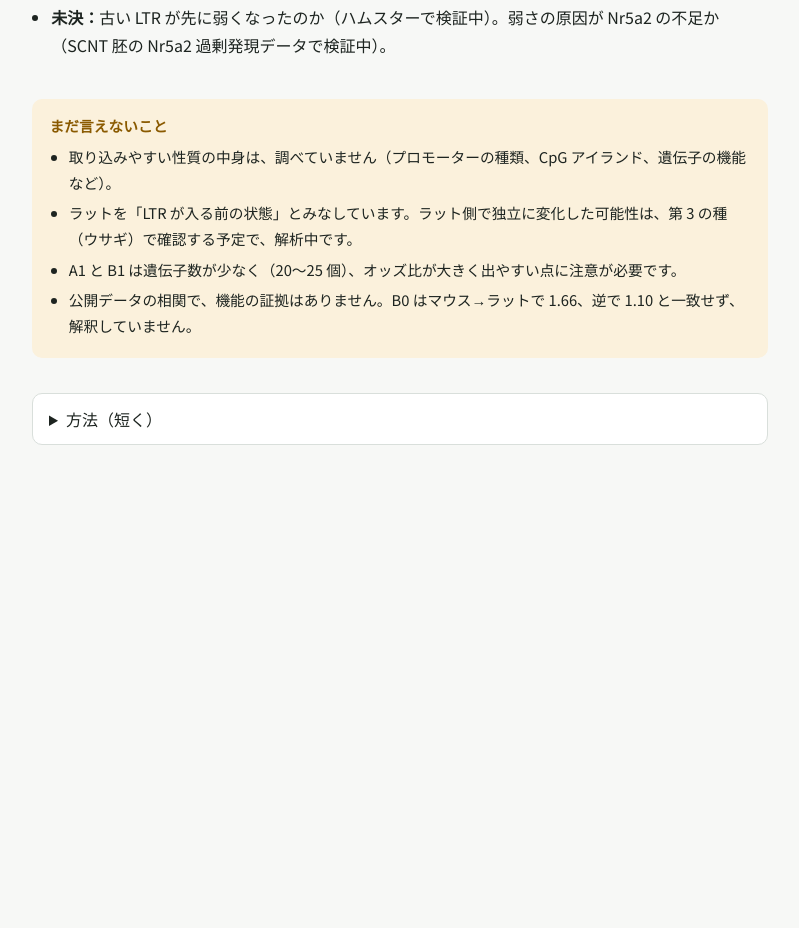
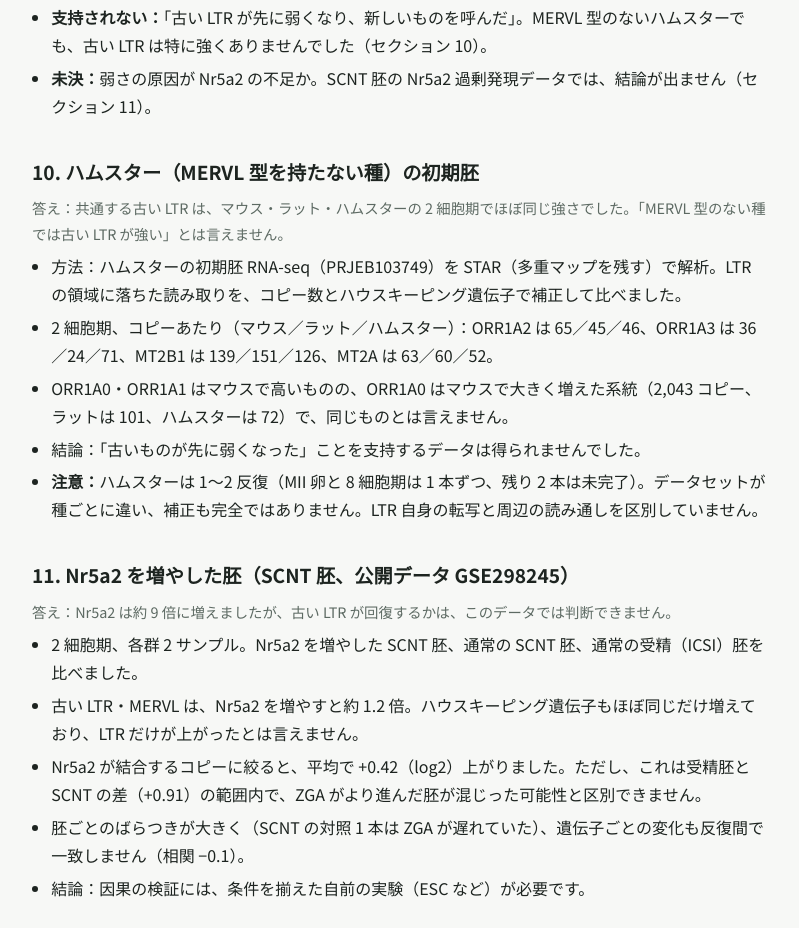
Before and after one commit to BatoriTakayuki/zga-gekokujo, a plain HTML site: page chim_cases.html in a window 1280 px wide. Shown: the part 6112-7040 px from the top of the page, without its empty margins (240-1039 px from the left). Before the commit the page ends 6629 px from the top, so only its background shows below. Drawn offline with Linux system fonts and the light colour scheme; a web font is replaced by a local one.

Commit message:
Add hamster (MERVL-less) comparison and Nr5a2 OE (SCNT) results; update Sry comparison
Co-Authored-By: Claude Sonnet 5.5 <noreply@anthropic.com>

```diff
--- a/chim_cases.html
+++ b/chim_cases.html
@@ -218,7 +218,32 @@ summary{cursor:pointer;font-weight:500}
   <ul>
     <li><b>合う：</b>座（ZGA で LTR が働く機能）は保存。最上位の因子（Dux）は速く進化。閾値より上なら機能低下が許される。新しいものは同じ LTR の家系から生まれ、自分で増える。座は空けられない。</li>
     <li><b>合わない：</b>「ほぼ中立な変異で衰える」は、結合配列については支持されません（配列は保たれている）。遺伝子ごとの乗り換えも、少数です。</li>
-    <li><b>未決：</b>古い LTR が先に弱くなったのか（ハムスターで検証中）。弱さの原因が Nr5a2 の不足か（SCNT 胚の Nr5a2 過剰発現データで検証中）。</li>
+    <li><b>支持されない：</b>「古い LTR が先に弱くなり、新しいものを呼んだ」。MERVL 型のないハムスターでも、古い LTR は特に強くありませんでした（セクション 10）。</li>
+    <li><b>未決：</b>弱さの原因が Nr5a2 の不足か。SCNT 胚の Nr5a2 過剰発現データでは、結論が出ません（セクション 11）。</li>
+  </ul>
+</section>
+
+<section>
+  <h2>10. ハムスター（MERVL 型を持たない種）の初期胚</h2>
+  <p class="sub">答え：共通する古い LTR は、マウス・ラット・ハムスターの 2 細胞期でほぼ同じ強さでした。「MERVL 型のない種では古い LTR が強い」とは言えません。</p>
+  <ul>
+    <li>方法：ハムスターの初期胚 RNA-seq（PRJEB103749）を STAR（多重マップを残す）で解析。LTR の領域に落ちた読み取りを、コピー数とハウスキーピング遺伝子で補正して比べました。</li>
+    <li>2 細胞期、コピーあたり（マウス／ラット／ハムスター）：ORR1A2 は 65／45／46、ORR1A3 は 36／24／71、MT2B1 は 139／151／126、MT2A は 63／60／52。</li>
+    <li>ORR1A0・ORR1A1 はマウスで高いものの、ORR1A0 はマウスで大きく増えた系統（2,043 コピー、ラットは 101、ハムスターは 72）で、同じものとは言えません。</li>
+    <li>結論：「古いものが先に弱くなった」ことを支持するデータは得られませんでした。</li>
+    <li><b>注意：</b>ハムスターは 1〜2 反復（MII 卵と 8 細胞期は 1 本ずつ、残り 2 本は未完了）。データセットが種ごとに違い、補正も完全ではありません。LTR 自身の転写と周辺の読み通しを区別していません。</li>
+  </ul>
+</section>
+
+<section>
+  <h2>11. Nr5a2 を増やした胚（SCNT 胚、公開データ GSE298245）</h2>
+  <p class="sub">答え：Nr5a2 は約 9 倍に増えましたが、古い LTR が回復するかは、このデータでは判断できません。</p>
+  <ul>
+    <li>2 細胞期、各群 2 サンプル。Nr5a2 を増やした SCNT 胚、通常の SCNT 胚、通常の受精（ICSI）胚を比べました。</li>
+    <li>古い LTR・MERVL は、Nr5a2 を増やすと約 1.2 倍。ハウスキーピング遺伝子もほぼ同じだけ増えており、LTR だけが上がったとは言えません。</li>
+    <li>Nr5a2 が結合するコピーに絞ると、平均で +0.42（log2）上がりました。ただし、これは受精胚と SCNT の差（+0.91）の範囲内で、ZGA がより進んだ胚が混じった可能性と区別できません。</li>
+    <li>胚ごとのばらつきが大きく（SCNT の対照 1 本は ZGA が遅れていた）、遺伝子ごとの変化も反復間で一致しません（相関 −0.1）。</li>
+    <li>結論：因果の検証には、条件を揃えた自前の実験（ESC など）が必要です。</li>
   </ul>
 </section>
 
```
